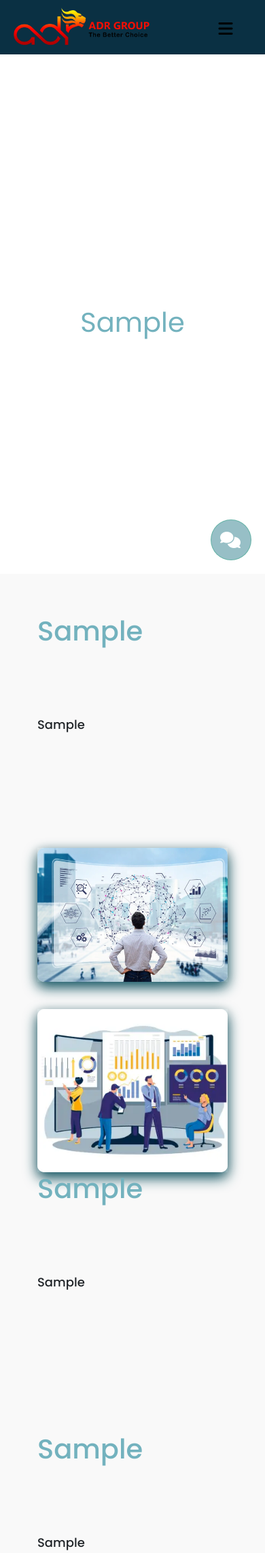
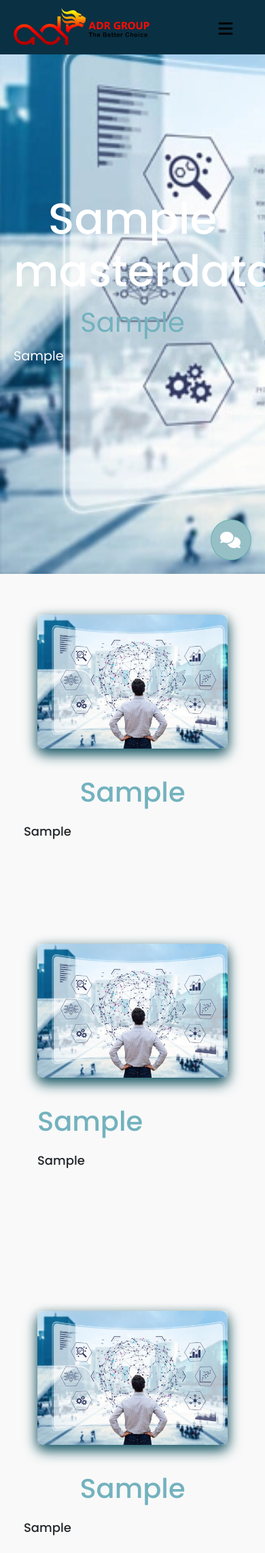
Before and after one commit to dhakshna02/hh, a Django app: page /masterdata in a window 390 px wide; the page is wider, and only the part inside the window is pictured. Shown: the top 2284 px of that part at 68% size. Run offline with Django 5.2, Linux system fonts and the light colour scheme; tables that the repository leaves empty hold one stand-in row (values such as "Sample post"); some libraries are stand-ins or nearby versions.

Commit message:
big data , master data ,ites and global media query done

```diff
--- a/Adr/templates/Adr/base.html
+++ b/Adr/templates/Adr/base.html
@@ -79,7 +79,7 @@
          }
 
          .fas {
-          float: right;
+          float: center;
           margin-left: 10px;
           padding-top: 3px;
           visibility: hidden;
@@ -214,7 +214,7 @@
                   border-radius: 15px;
                 }
                 .menu-bar{
-                  max-width: 101%;
+                  max-width: 100%;
                 }
                 .fas{
                   display:block;
@@ -456,7 +456,7 @@
           margin-right: 10px;
         }
       }
-      @media screeen and (max-width:400px ){
+      @media screeen and (max-width:900px ){
         footer h4 {
           color:#1bc1b6dd;
           font-weight: 500;
--- a/Adr/templates/Adr/masterdatamanagement.html
+++ b/Adr/templates/Adr/masterdatamanagement.html
@@ -5,7 +5,7 @@
 
     <meta charset="UTF-8">
     <meta name="viewport" content="width=device-width, initial-scale=1.0">
-    <title>ADR|MASTER DATA MANAGEMENT</title>
+    <title>ADR| Master Data</title>
     <link rel="stylesheet" href="https://cdnjs.cloudflare.com/ajax/libs/aos/2.3.4/aos.css">
     <style>
         @import url('https://fonts.googleapis.com/css2?family=Poppins:wght@200;300;400;500;600;700;800;900&display=swap');
@@ -17,9 +17,15 @@ body {
     overflow-x: hidden; /* Prevent horizontal overflow */
 
 }
+@media screen and (max-width: 900px) {
+    body {
+       float: none;
+    }
+
+}
 
 .hero {
-    background-image:url() ;
+    background-image:url(http://127.0.0.1:8000/media/Data-Management.webp) ;
     background-size: cover;
     height: 100vh;
     display: flex;
@@ -65,6 +71,14 @@ body {
     color: #73b2be;
     margin-bottom: 100px;
 }
+@media screen and (max-width: 900px) {
+    .features h3 {
+        margin-top: 40px;
+        padding: none;
+        margin-bottom: 20px;
+    }
+
+}
 
 .feature-item {
     display: flex;
@@ -73,6 +87,13 @@ body {
     align-items: center;
     margin-bottom: 40px;
     padding: 0 20px;
+}
+@media screen and (max-width: 900px) {
+    .feature-item {
+        flex-direction: column;
+        align-items: flex-start;
+    }
+
 }
 
 .feature-left .feature-content {
@@ -101,7 +122,13 @@ body {
     font-size: large;
     font-weight: 500;
 }
+@media screen and (max-width: 900px) {
+    .feature-content {
+        max-width: 100%;
+        float:none;
+    }
 
+}
 .feature-image {
     flex: 1;
     max-width: 45%;
@@ -131,6 +158,12 @@ body {
     padding: 40px;
     min-height: 70vh;
     color: #fff;
+}
+@media screen and (max-width: 900px) {
+    .benefits {
+        padding: 20px;
+    }
+
 }
 
 .benefits .container {
@@ -295,7 +328,7 @@ button {
         <section class="hero" data-aos="fade-in">
             <div class="container">
                 <h1 data-aos="fade-right" >{{ post.heading }}</h1><span>{{ post.subhead1 }}</span>
-                <p style='rgb(255, 184, 28);' class="para" data-aos="fade-left" style="text-align: justify;
+                <p class="para" data-aos="fade-left" style="text-align: justify;
                 color: white">{{ post.subtxt1}}</p>
 
             </div>
@@ -306,17 +339,19 @@ button {
 
                 <ul>
                     <li class="feature-item feature-left" data-aos="fade-right">
+                        <div class="feature-image">
+                            <img class="img-2" src= "http://127.0.0.1:8000/media/Data-Management.webp"  alt="Real-Time Analytics">
+                        </div>
+                        </li>
+                        <li>
                         <div class="feature-content">
                             <h3>{{ post.subhead2 }}</h3>
                             <p style="text-align:justify"> {{ post.subtxt2 }}</p>
                         </div>
+                    </li>
+                    <li class="feature-item feature-right" data-aos="fade-left">
                         <div class="feature-image">
-                            <img class="img-2" src= "http://127.0.0.1:8000/media/Data-Management.webp"  alt="Real-Time Analytics">
-                        </div>
-                    </li>
-                    <li  class="feature-item feature-right" data-aos="fade-left">
-                        <div class="feature-image">
-                            <img class="img-2" src="http://127.0.0.1:8000/media/Data_management.webp" alt="Simplified User Experience">
+                            <img class="img-2" src="http://127.0.0.1:8000/media/Data-Management.webp" alt="Simplified User Experience">
                         </div>
                         <div class="feature-content">
                             <h3>{{ post.subhead3 }}</h3>
@@ -324,12 +359,14 @@ button {
                         </div>
                     </li>
                     <li class="feature-item feature-left" data-aos="fade-right">
+                        <div class="feature-image">
+                            <img class="img-2" src="http://127.0.0.1:8000/media/Data-Management.webp" alt="Advanced Planning and Forecasting" >
+                        </div>
+                       </li>
+                       <li>
                         <div class="feature-content">
                             <h3>{{ post.subhead4 }}</h3>
                             <p style="text-align:justify">{{ post.subtxt4}}</p>
-                        </div>
-                        <div class="feature-image">
-                            <img class="img-2" src="http://127.0.0.1:8000/media/MDM.webp" alt="Advanced Planning and Forecasting" >
                         </div>
                       </li>
                 </ul>
```
Also changed, not shown: Adr/templates/Adr/bigdata.html (+47 -16 lines), Adr/templates/Adr/itesandglobalsupport.html (+44 -7 lines).
